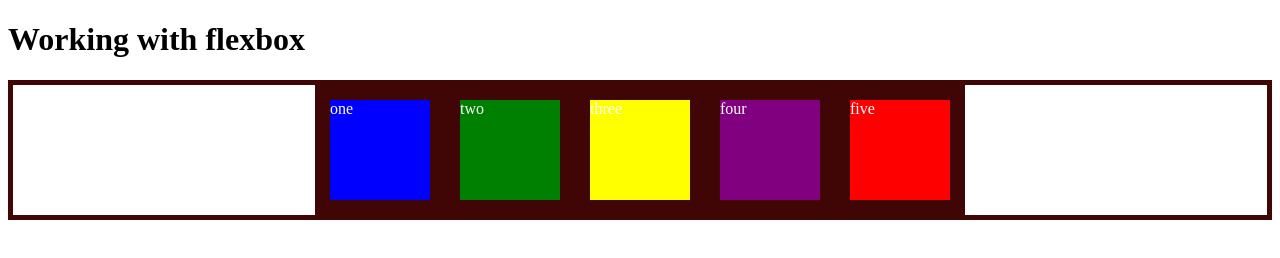
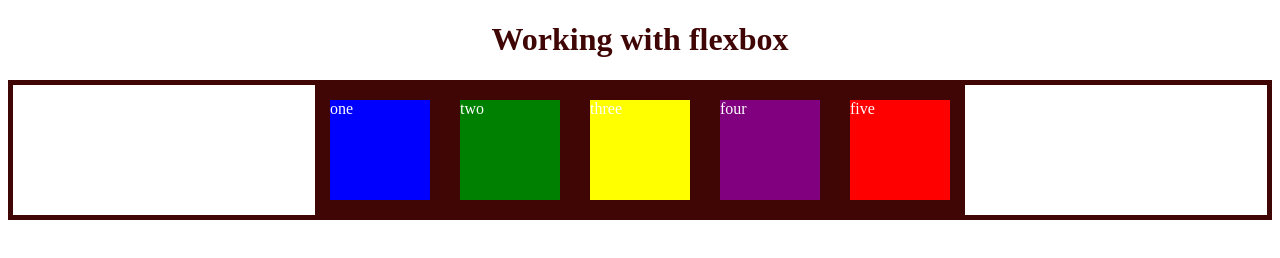
Before and after one commit to nariam-dotcom/flex-box-workout, a plain HTML site: page index.html in a window 1280 px wide. Drawn offline with Linux system fonts and the light colour scheme.

Commit message:
move header

```diff
--- a/index.css
+++ b/index.css
@@ -27,3 +27,7 @@
     background-color: red;
 
 }
+h1 {
+    text-align: center;
+    color: rgb(64, 6, 6);
+}
```
